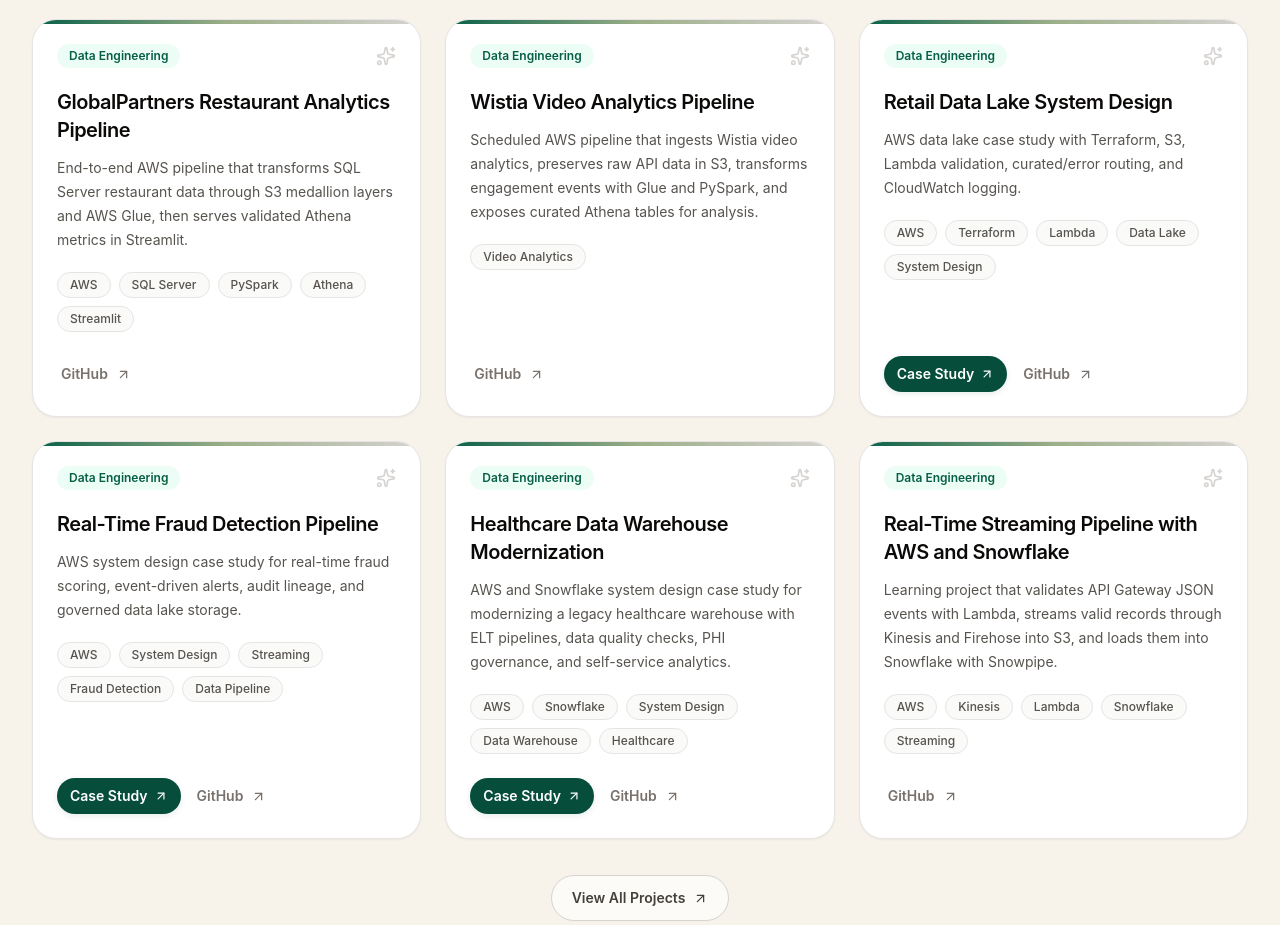
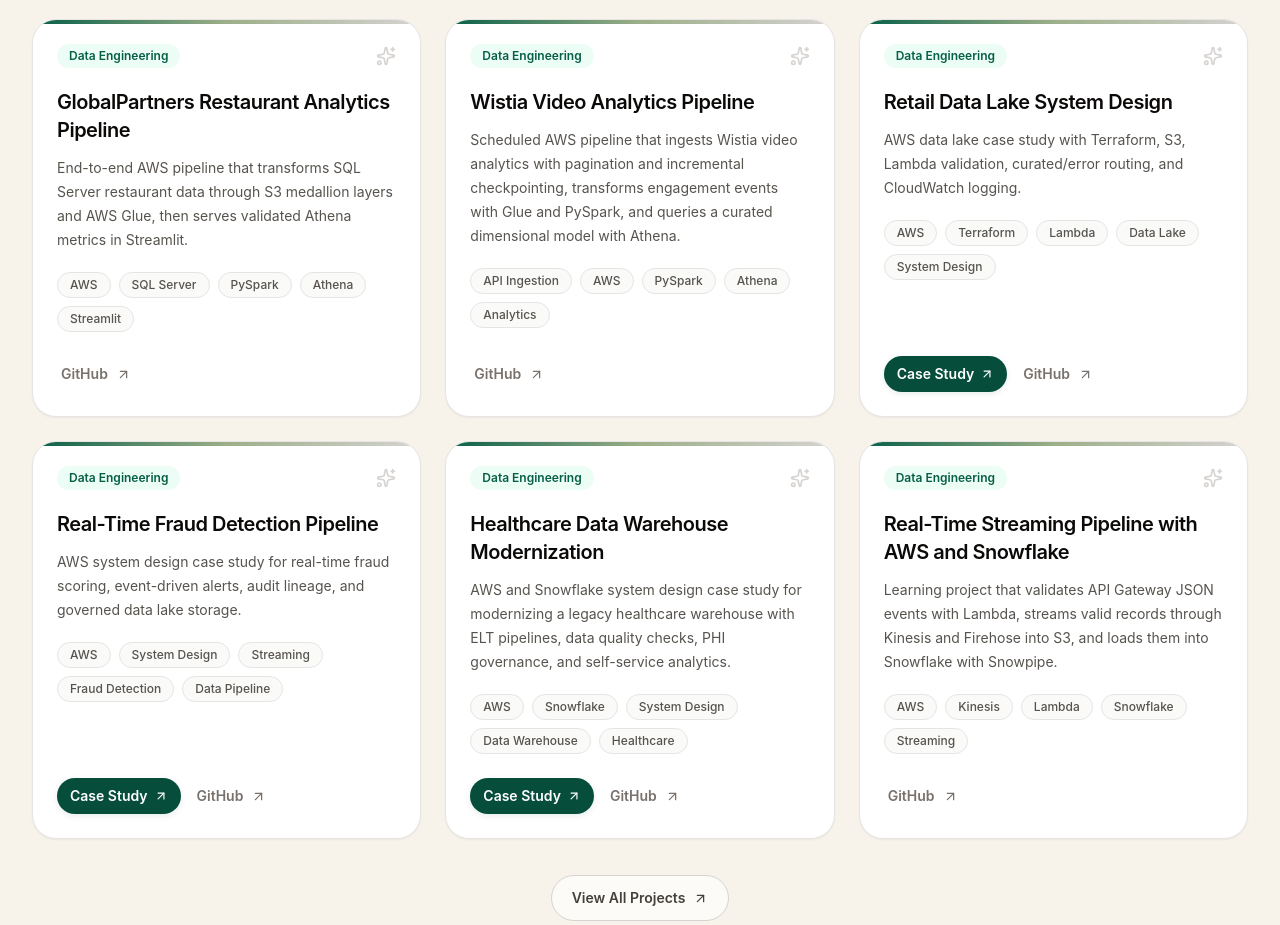
Before and after one commit to jenniferarias414/portfolio-v2, a React (Vite) app: page / in a window 1280 px wide. Shown: the part 1480-2405 px from the top of the page. Built offline with nearby package versions, Linux system fonts and the light colour scheme.

Commit message:
udpated project card spacing

```diff
--- a/src/data/projects.js
+++ b/src/data/projects.js
@@ -34,9 +34,8 @@
     categories: ["Data Engineering", "Analytics Engineering", "Cloud + Infrastructure"],
     featured: true,
     summary:
-      "Scheduled AWS pipeline that ingests Wistia video analytics, preserves raw API data in S3, transforms engagement events with Glue and PySpark, and exposes curated Athena tables for analysis.",
-    tags: ["Video Analytics", "AWS", "Lambda", "EventBridge", "Glue", "PySpark", "S3", "Athena", "CI"],
-    displayTags: ["Video Analytics"],
+      "Scheduled AWS pipeline that ingests Wistia video analytics with pagination and incremental checkpointing, transforms engagement events with Glue and PySpark, and queries a curated dimensional model with Athena.",
+    tags: ["API Ingestion", "AWS", "PySpark", "Athena", "Analytics"],
     github: "https://github.com/jenniferarias414/wistia-video-analytics-pipeline",
   },
   {
```
